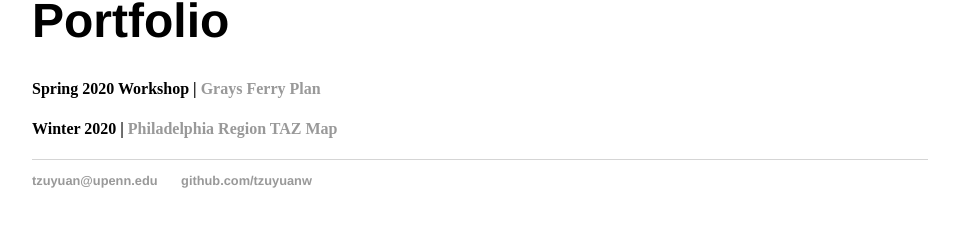
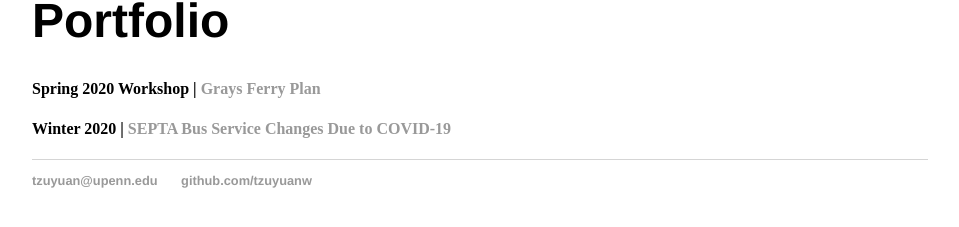
Before and after one commit to tzuyuanw/tzuyuanw.github.io, a Jekyll site: the page built from blog/index.html, in a window 1280 px wide. Shown: the part 117-344 px from the top of the page, without its empty margins (160-1119 px from the left). Built offline with Jekyll 4.4.1, drawn with Linux system fonts in a browser that asks for light colours.

Commit message:
Update index.html

```diff
--- a/blog/index.html
+++ b/blog/index.html
@@ -5,7 +5,7 @@ title: Portfolio
 	<h1>{{ page.title }}</h1>
 <div class ="blurb">
 	<h4>Spring 2020 Workshop | <a href="/blog/graysferryplan" title="Grays Ferry Plan">Grays Ferry Plan</a></h4>
-	<h4>Winter 2020 | <a href="/blog/phillytazmap" title="Philadelphia Region TAZ Map">Philadelphia Region TAZ Map</a></h4>
+	<h4>Winter 2020 | <a href="/blog/septaBusCovid19" title="SEPTA Bus Service Changes Due to COVID-19">SEPTA Bus Service Changes Due to COVID-19</a></h4>
 
 
 
```
